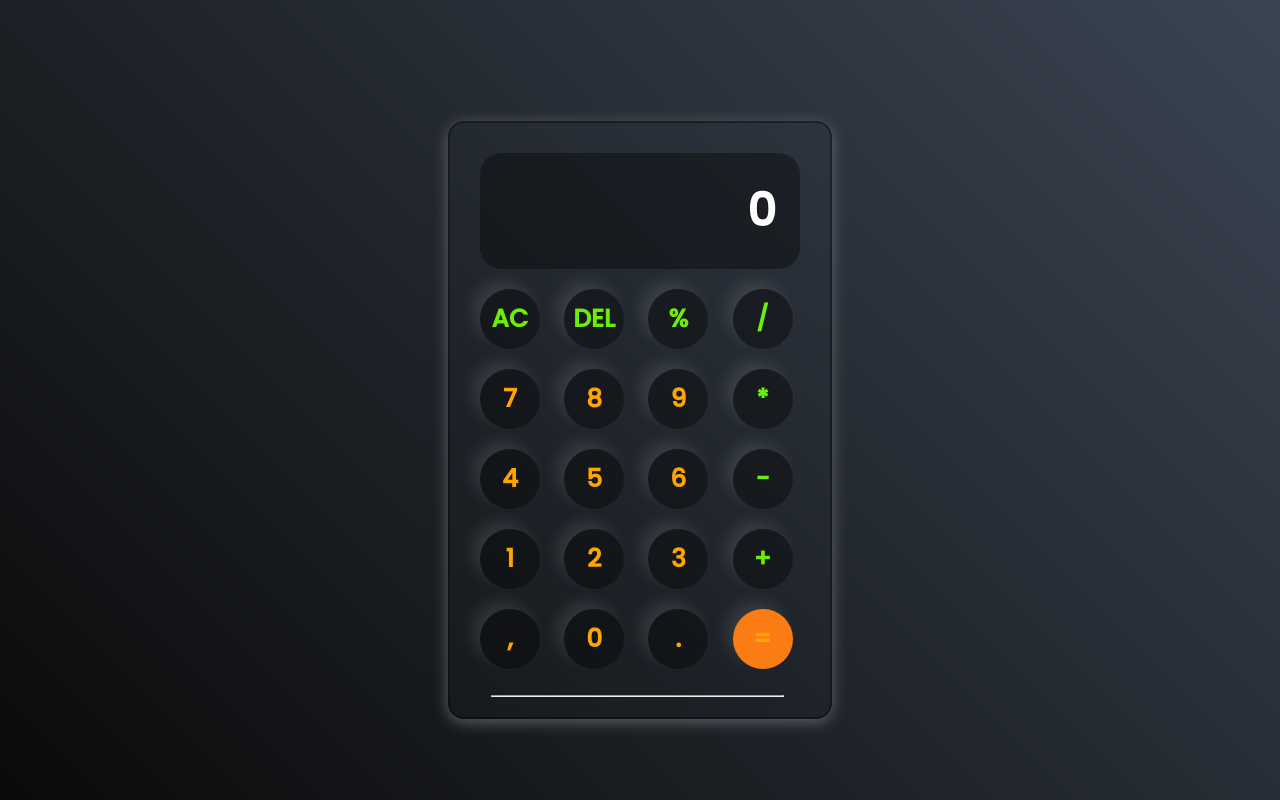
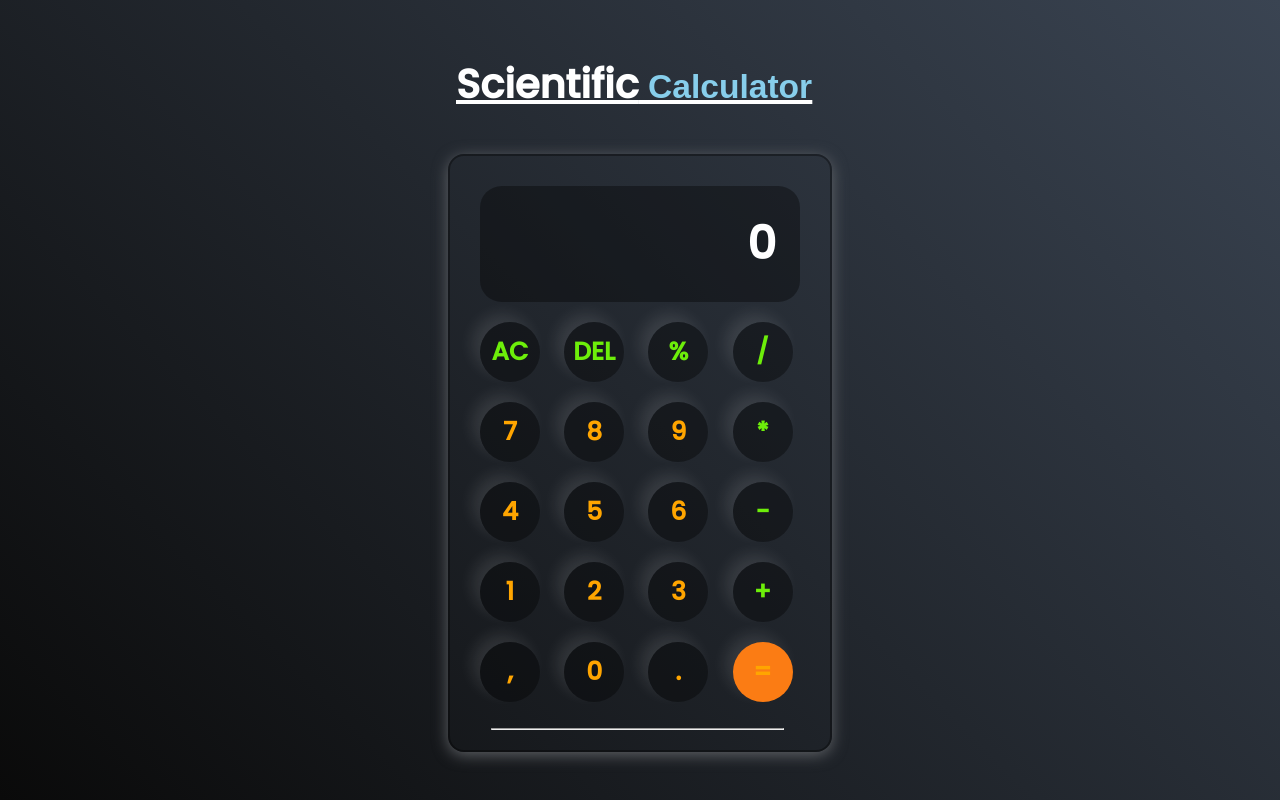
Before and after one commit to carlos19700/group, a plain HTML site: page index.html in a window 1280 px wide. Drawn offline with Linux system fonts and the light colour scheme.

Commit message:
this is group work

```diff
--- a/index.html
+++ b/index.html
@@ -5,12 +5,12 @@
     <meta http-equiv="X-UA-Compatible" content="IE=edge" />
     <meta name="viewport" content="width=device-width, initial-scale=1.0" />
     <link rel="stylesheet" href="style.css" />
-    <title>Calculator • 📱</title>
+    <title>Calculator</title>
   </head>
   <body>
 
     <div class="container">
-      <!-- <h1><u>Calculator<span> Group Work</u></span></h1> -->
+      <h1><u>Scientific<span> Calculator</u></span></h1>
       <div class="calculator">
         <input type="text" id="inputBox" placeholder="0" />
         <div>
```
